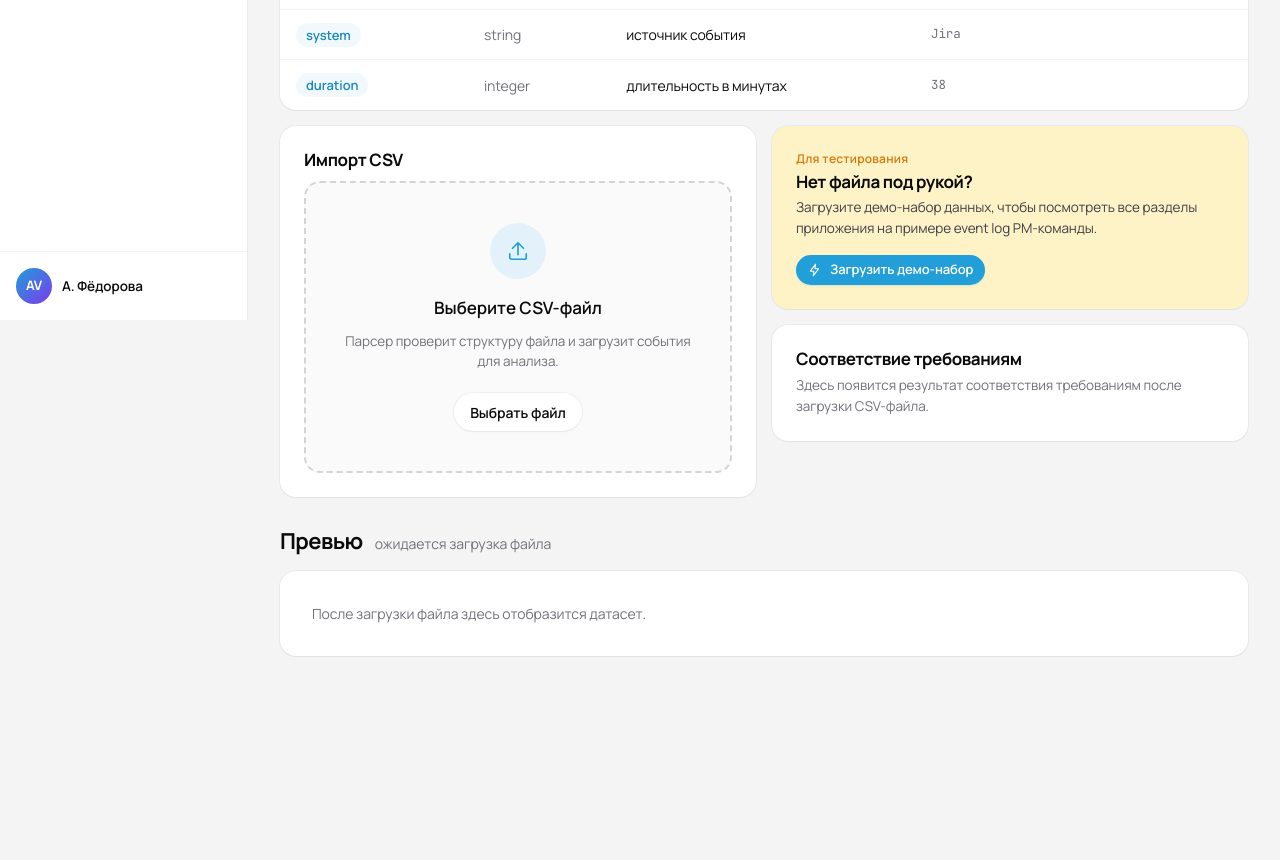
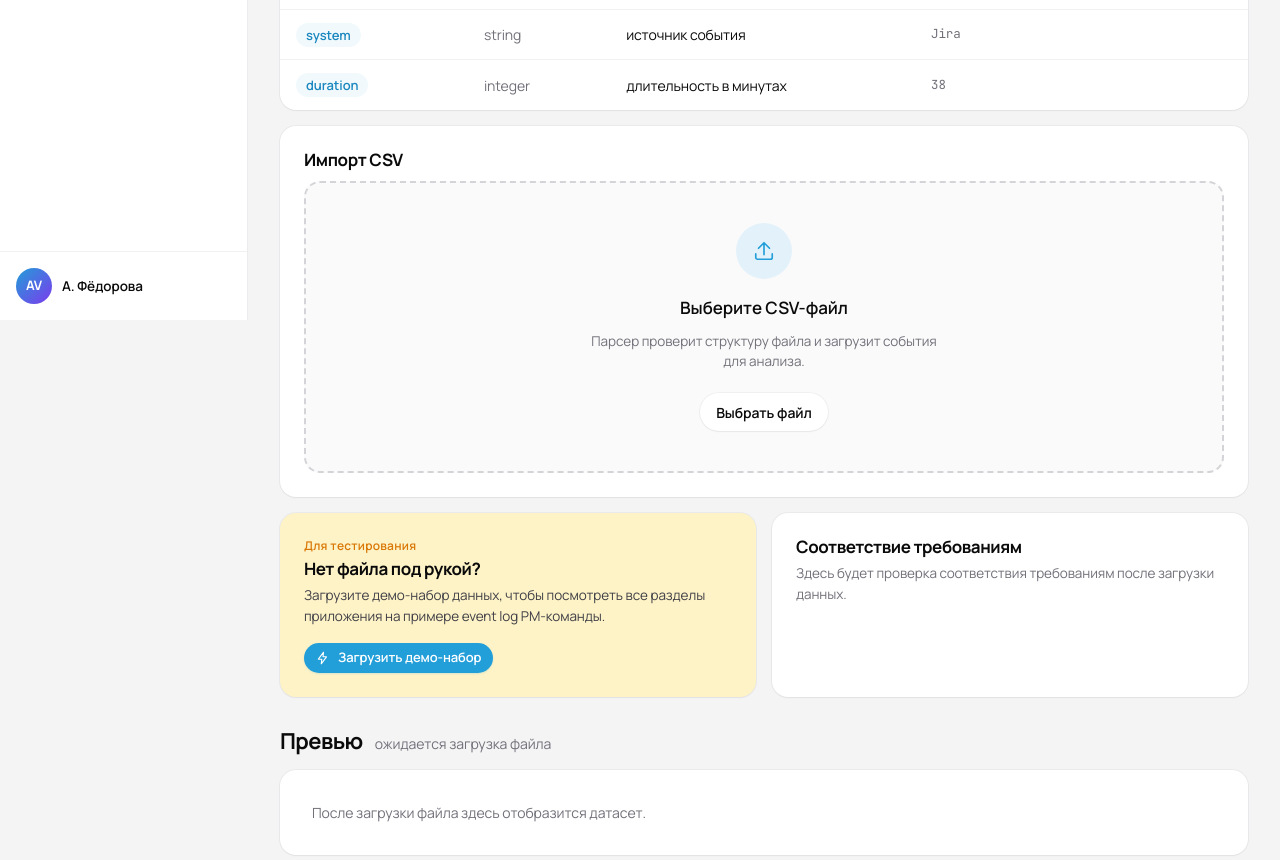
Before and after one commit to avfka/pm-process-analyzer, a React (Vite) app: page /upload in a window 1280 px wide. Shown: the part 480-1340 px from the top of the page. Before the commit the page ends 1232 px from the top, so only its background shows below. Built offline with nearby package versions, Linux system fonts and the light colour scheme.

Commit message:
Refine data upload controls

```diff
--- a/src/pages/DataUpload.tsx
+++ b/src/pages/DataUpload.tsx
@@ -30,8 +30,9 @@ export default function DataUpload() {
   const [isDemoLoaded, setIsDemoLoaded] = useState(false);
   const [hasLoadedDataset, setHasLoadedDataset] = useState(false);
   const stats = analyzer.basicStats;
-  const systemsCount = events.length > 0 ? new Set(events.map(event => event.system)).size : 0;
-  const previewRows = events.length > 0
+  const shouldShowDataset = hasLoadedDataset && events.length > 0;
+  const systemsCount = shouldShowDataset ? new Set(events.map(event => event.system)).size : 0;
+  const previewRows = shouldShowDataset
     ? events.slice(0, 8).map(event => [
         event.case_id,
         event.activity,
@@ -128,9 +129,7 @@ export default function DataUpload() {
         </table>
       </div>
 
-      <div className="grid-2" style={{ marginTop: 16 }}>
-        {/* Upload */}
-        <div className="card card-pad">
+      <div className="card card-pad" style={{ marginTop: 16 }}>
         <h3>Импорт CSV</h3>
 
         <div style={{ marginTop: 12, border: '2px dashed var(--line-strong)', borderRadius: 16, padding: '40px 24px', display: 'flex', flexDirection: 'column', alignItems: 'center', gap: 10, textAlign: 'center', background: 'var(--surface-2)' }}>
@@ -151,49 +150,46 @@ export default function DataUpload() {
 
       </div>
 
-        <div style={{ display: 'flex', flexDirection: 'column', gap: 16 }}>
+      <div className="grid-2" style={{ marginTop: 16 }}>
         <div className="card card-pad" style={{ background: 'var(--warn-tint)' }}>
           <div className="eyebrow" style={{ color: 'var(--warn)' }}>Для тестирования</div>
           <h3 style={{ marginTop: 4 }}>Нет файла под рукой?</h3>
           <div style={{ color: 'var(--ink-3)', fontSize: 13.5, lineHeight: 1.55, marginTop: 6 }}>
             Загрузите демо-набор данных, чтобы посмотреть все разделы приложения на примере event log PM-команды.
           </div>
-            <button className="btn btn-primary btn-sm" onClick={handleDemoLoad} disabled={isDemoLoaded} style={{ marginTop: 16 }}>
+          <div style={{ display: 'flex', gap: 8, flexWrap: 'wrap', marginTop: 16 }}>
+            <button className="btn btn-primary btn-sm" onClick={handleDemoLoad} disabled={isDemoLoaded}>
               <svg width={14} height={14} viewBox="0 0 24 24" fill="none" stroke="currentColor" strokeWidth={1.8} strokeLinecap="round" strokeLinejoin="round"><path d="M13 2L4 14h6l-1 8 9-12h-6z"/></svg>
               {isDemoLoaded ? 'Демо-данные загружены' : 'Загрузить демо-набор'}
             </button>
+            {isDemoLoaded && <button className="btn btn-sm" onClick={handleClearData}>Сбросить</button>}
+            {isDemoLoaded && <Link href="/analysis"><a className="btn btn-primary btn-sm">К AS-IS →</a></Link>}
+          </div>
         </div>
 
         <div className="card card-pad">
           <h3>Соответствие требованиям</h3>
-            {events.length === 0 ? (
+          {!hasLoadedDataset ? (
             <div style={{ color: 'var(--ink-muted)', fontSize: 13.5, lineHeight: 1.55, marginTop: 6 }}>
-                Здесь появится результат соответствия требованиям после загрузки CSV-файла.
+              Здесь будет проверка соответствия требованиям после загрузки данных.
             </div>
           ) : (
-              <>
             <div style={{ display: 'flex', gap: 8, flexWrap: 'wrap', marginTop: 10 }}>
               <span className="pill pill-pos">
                 <svg width={11} height={11} viewBox="0 0 24 24" fill="none" stroke="currentColor" strokeWidth={2.4} strokeLinecap="round" strokeLinejoin="round"><path d="M4 12l5 5L20 6"/></svg>
                 Все обязательные поля распознаны
               </span>
             </div>
-                <div style={{ display: 'flex', gap: 8, flexWrap: 'wrap', marginTop: 16 }}>
-                  {hasLoadedDataset && <button className="btn btn-sm" onClick={handleClearData}>Сбросить</button>}
-                  <Link href="/analysis"><a className="btn btn-primary btn-sm">К AS-IS →</a></Link>
-                </div>
-              </>
           )}
-          </div>
         </div>
       </div>
 
       <div className="sec-title">
         <h2>Превью</h2>
-        <span className="sec-sub">{events.length > 0 ? 'первые 8 строк датасета' : 'ожидается загрузка файла'}</span>
+        <span className="sec-sub">{shouldShowDataset ? 'первые 8 строк датасета' : 'ожидается загрузка файла'}</span>
       </div>
       <div className="card table-wrap" style={{ paddingBottom: 0 }}>
-        {events.length === 0 ? (
+        {!shouldShowDataset ? (
           <div style={{ padding: 32, color: 'var(--ink-muted)', fontSize: 14 }}>После загрузки файла здесь отобразится датасет.</div>
         ) : (
           <>
```
Lines whose indentation alone changed are shown as unchanged.
